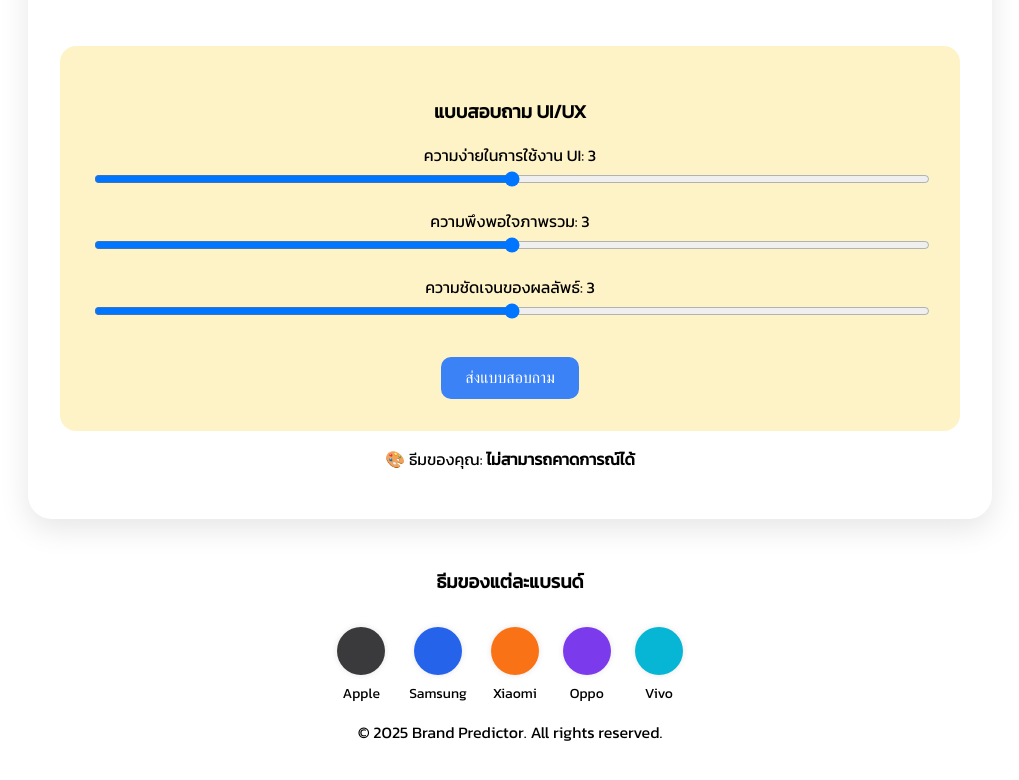
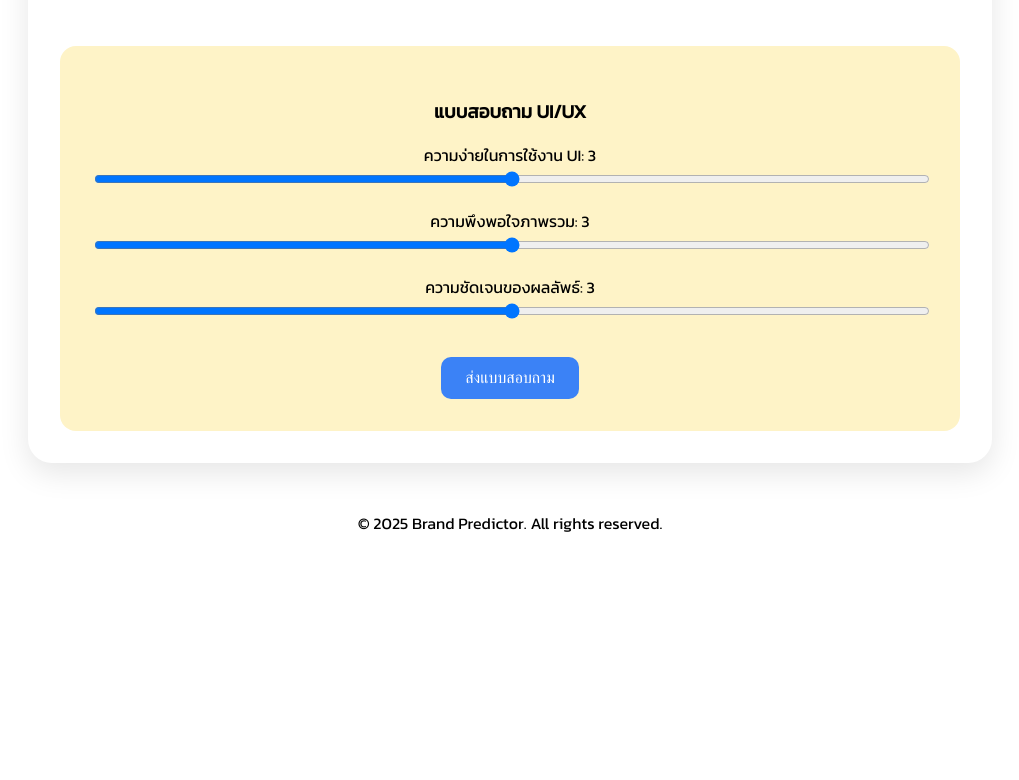
Before and after one commit to tasuke567/brand-predictor, a React (Vite) app: page /result in a window 1280 px wide. Shown: the part 1280-2060 px from the top of the page, without its empty margins (130-1149 px from the left). After the commit the page ends 1863 px from the top, so only its background shows below. Built offline with nearby package versions, Linux system fonts and the light colour scheme.

Commit message:
refactor: comment out unused theme display in PredictionResult and PredictionResultPage

```diff
--- a/src/components/PredictionResult.tsx
+++ b/src/components/PredictionResult.tsx
@@ -100,12 +100,12 @@ const PredictionResult = () => {
       <div className="feedback-section">
         <FeedbackForm prediction={prediction} />
       </div>
-      <p className="theme-label">
+      {/* <p className="theme-label">
           🎨 ธีมของคุณ:{" "}
           <strong style={{ color: "var(--color-primary)" }}>
             {prediction}
           </strong>
-        </p>
+        </p> */}
     </div>
   );
 };
--- a/src/pages/PredictionResultPage.tsx
+++ b/src/pages/PredictionResultPage.tsx
@@ -1,6 +1,6 @@
 import PredictionResult from "../components/PredictionResult";
 import Layout from "../components/Layout";
-import BrandColorPreview from "../components/BrandColorPreview";
+// import BrandColorPreview from "../components/BrandColorPreview";
 import "../styles/BrandColorPreview.css"; // Adjust the path as necessary
 
 const PredictionResultPage = () => {
@@ -14,10 +14,10 @@ const PredictionResultPage = () => {
       />
 
       <PredictionResult />
-      <section>
+      {/* <section>
         <h3 style={{ textAlign: "center" }}>ธีมของแต่ละแบรนด์</h3>
         <BrandColorPreview />
-      </section>
+      </section> */}
     </Layout>
   );
 };
```
